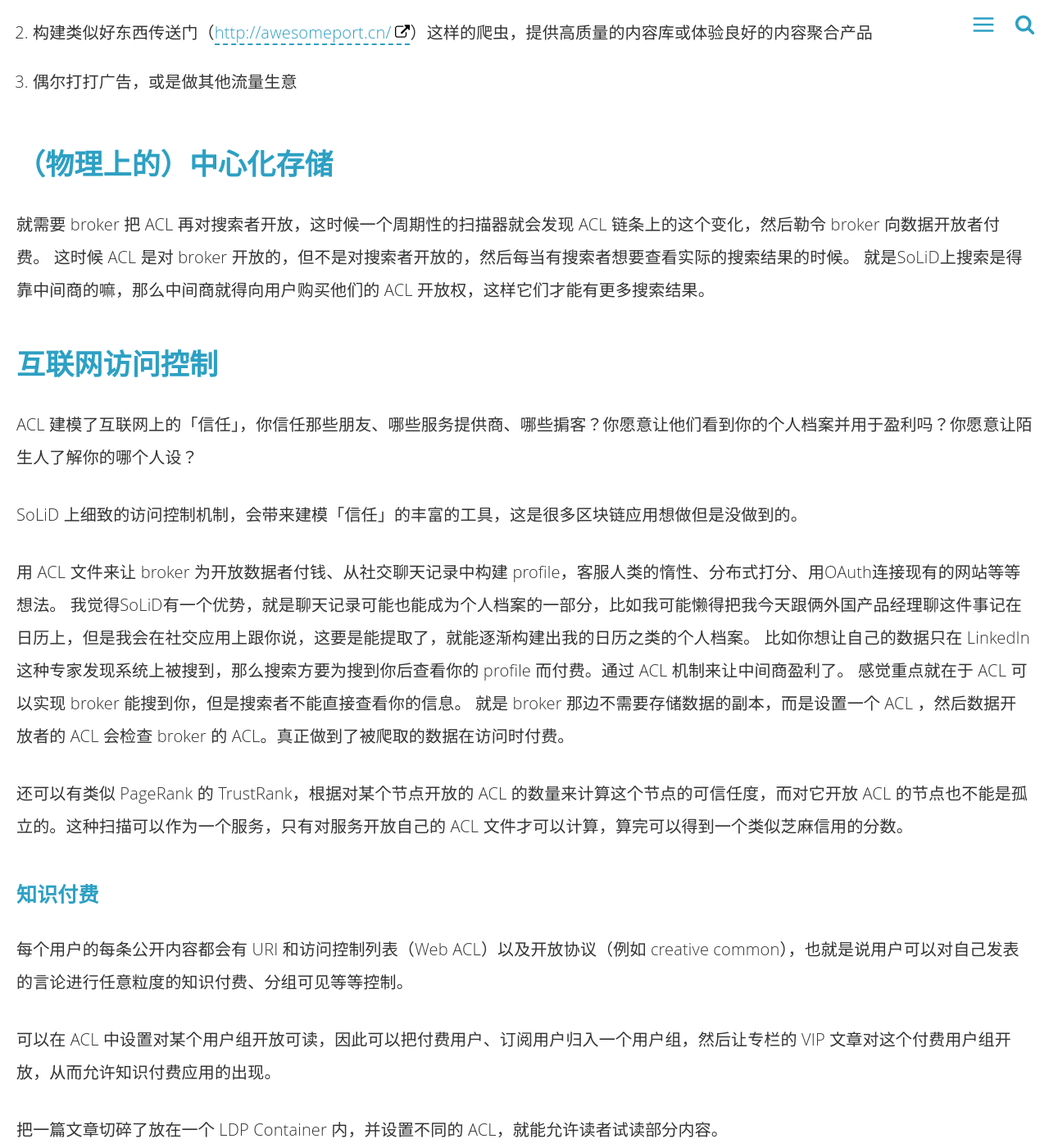
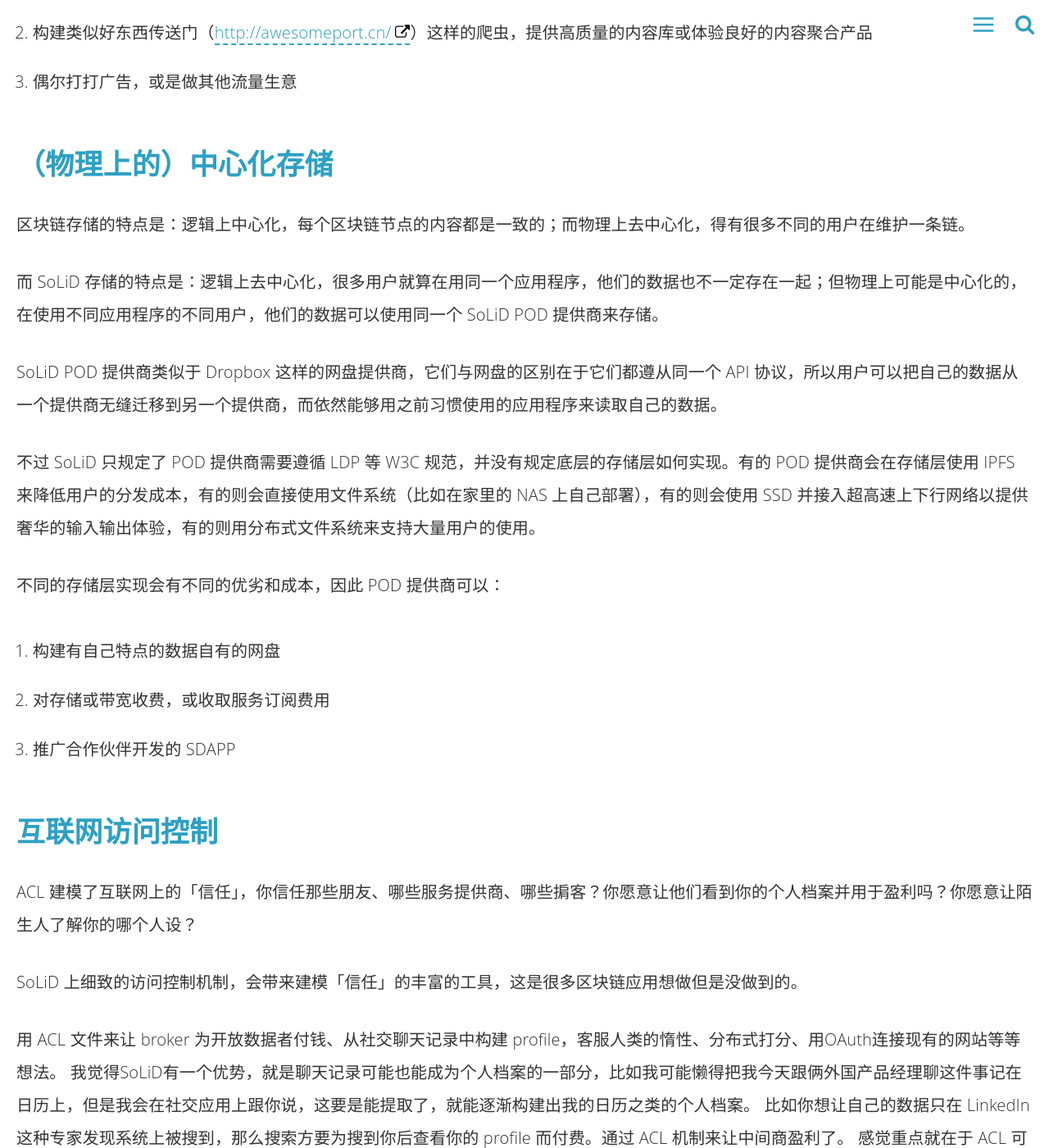
Before and after one commit to linonetwo/linonetwo.github.io, a Jekyll site: the page built from _posts/2018-12-02-SoLiD商业模式与语义网商业模式.md, in a window 1280 px wide and 1400 px high, scrolled down 3021 px. Shown: the whole window at 82% size. Built offline with Jekyll 4.4.1, drawn with Linux system fonts in a browser that asks for light colours; comment, search, counter and statistics services are not loaded; some of the changed text lies outside the part shown.

Commit message:
Update 2018-12-02-SoLiD商业模式与语义网商业模式.md

```diff
--- a/_posts/2018-12-02-SoLiD商业模式与语义网商业模式.md
+++ b/_posts/2018-12-02-SoLiD商业模式与语义网商业模式.md
@@ -67,9 +67,19 @@
 
 ## （物理上的）中心化存储
 
-就需要 broker 把 ACL 再对搜索者开放，这时候一个周期性的扫描器就会发现 ACL 链条上的这个变化，然后勒令 broker 向数据开放者付费。
-这时候 ACL 是对 broker 开放的，但不是对搜索者开放的，然后每当有搜索者想要查看实际的搜索结果的时候。
-就是SoLiD上搜索是得靠中间商的嘛，那么中间商就得向用户购买他们的 ACL 开放权，这样它们才能有更多搜索结果。
+区块链存储的特点是：逻辑上中心化，每个区块链节点的内容都是一致的；而物理上去中心化，得有很多不同的用户在维护一条链。
+
+而 SoLiD 存储的特点是：逻辑上去中心化，很多用户就算在用同一个应用程序，他们的数据也不一定存在一起；但物理上可能是中心化的，在使用不同应用程序的不同用户，他们的数据可以使用同一个 SoLiD POD 提供商来存储。
+
+SoLiD POD 提供商类似于 Dropbox 这样的网盘提供商，它们与网盘的区别在于它们都遵从同一个 API 协议，所以用户可以把自己的数据从一个提供商无缝迁移到另一个提供商，而依然能够用之前习惯使用的应用程序来读取自己的数据。
+
+不过 SoLiD 只规定了 POD 提供商需要遵循 LDP 等 W3C 规范，并没有规定底层的存储层如何实现。有的 POD 提供商会在存储层使用 IPFS 来降低用户的分发成本，有的则会直接使用文件系统（比如在家里的 NAS 上自己部署），有的则会使用 SSD 并接入超高速上下行网络以提供奢华的输入输出体验，有的则用分布式文件系统来支持大量用户的使用。
+
+不同的存储层实现会有不同的优劣和成本，因此 POD 提供商可以：
+
+1. 构建有自己特点的数据自有的网盘
+2. 对存储或带宽收费，或收取服务订阅费用
+3. 推广合作伙伴开发的 SDAPP
 
 ## 互联网访问控制
 
@@ -85,6 +95,18 @@
 
 还可以有类似 PageRank 的 TrustRank，根据对某个节点开放的 ACL 的数量来计算这个节点的可信任度，而对它开放 ACL 的节点也不能是孤立的。这种扫描可以作为一个服务，只有对服务开放自己的 ACL 文件才可以计算，算完可以得到一个类似芝麻信用的分数。
 
+### 搜索中间商
+
+在分布式系统中搜索内容，肯定比不上在专门存储特定内容的中心化系统里搜索来得有效率。
+
+在 SDAPP 繁荣后，每个人的 POD 里都会存有数以百万计的聊天记录、自拍合照、长短视频、论文博客，此时在千万上亿的用户 POD 中搜索和《范界统一角色扮演系统》有关的内容就不是很高效了。
+
+这种情况下，允许自己 POD 中各个主题的公开或半公开内容，被一个个专精特定主题的垂直搜索引擎抓取，可能是比较好的选择。一个个垂直搜索引擎实际上也就形成了一个个垂直主题的内容社区。
+
+就需要 broker 把 ACL 再对搜索者开放，这时候一个周期性的扫描器就会发现 ACL 链条上的这个变化，然后勒令 broker 向数据开放者付费。
+这时候 ACL 是对 broker 开放的，但不是对搜索者开放的，然后每当有搜索者想要查看实际的搜索结果的时候。
+就是SoLiD上搜索是得靠中间商的嘛，那么中间商就得向用户购买他们的 ACL 开放权，这样它们才能有更多搜索结果。
+
 ### 知识付费
 
 每个用户的每条公开内容都会有 URI 和访问控制列表（Web ACL）以及开放协议（例如 creative common），也就是说用户可以对自己发表的言论进行任意粒度的知识付费、分组可见等等控制。
@@ -94,6 +116,20 @@
 把一篇文章切碎了放在一个 LDP Container 内，并设置不同的 ACL，就能允许读者试读部分内容。
 
 而每一个文章片段都有自己的 URI，这也使得 Project Xanadu 中设想的 `每个文档可以包含任何所需粒度的版税机制来确保任何允许访问的支付，包括文档全部或部分嵌入。` 得以实现，别的作者可以引用你的 URL 来嵌入你的付费内容，最终读者仍然需要对你的内容付费才能看到被嵌入的内容。
+
+### 交互式分析报告
+
+服务器上的智能程序也能有自己的 WebID，能像人一样被信任，被授予访问权限。而且智能程序守口如瓶，就算智能程序是开源的，它们也可以把中间状态保存在服务器上，不让用户看到。
+
+所以用户 B 可以通过一个智能程序来访问用户 A 的 SoLiD POD，得到一些分析结果，而不需要直接访问用户 A 的 SoLiD POD 上的原始数据，智能程序是一个一定程度上可信安全的中间方，只要用户 A 相信智能程序的 WebID，用户 B 就不需要向用户 A 申请信任了。
+
+这种中间商让陌生人社交有了新的想象空间：
+
+1. 用户 A 和用户 B 各自在不同的社区里有发言、聊天和撰文
+2. 用户 A 和用户 B 都授信一个陌生人社交助理应用访问自己 SoLiD POD 上的数据
+3. 社交助理收取一些费用后，分析出两个用户之间可能聊得起来的聊天话题有哪些，并引导他们社交
+
+除了聊天数据以外，还有很多商业数据也是隐私的，直接暴露它们不太可能，但数据源可以授权开放一些脱敏的分析结果。
 
 ## 引用分析
 
```
